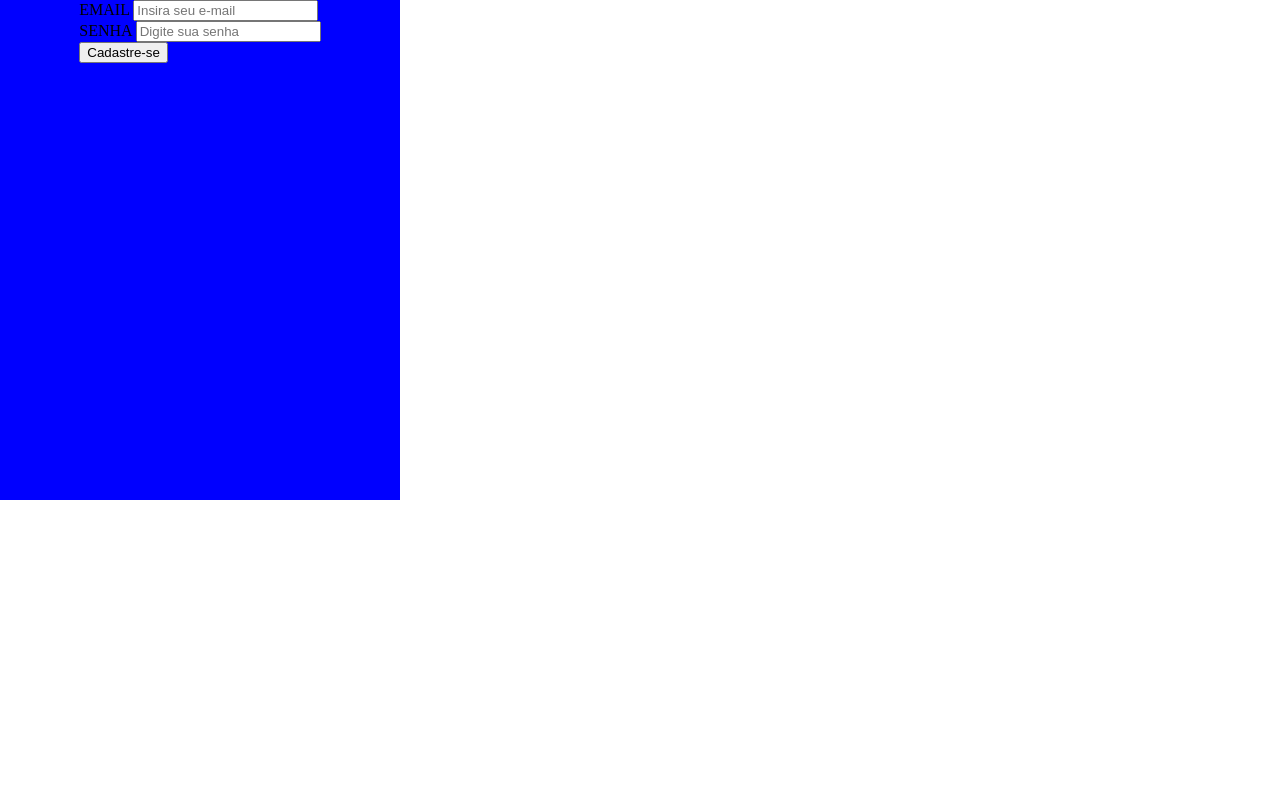
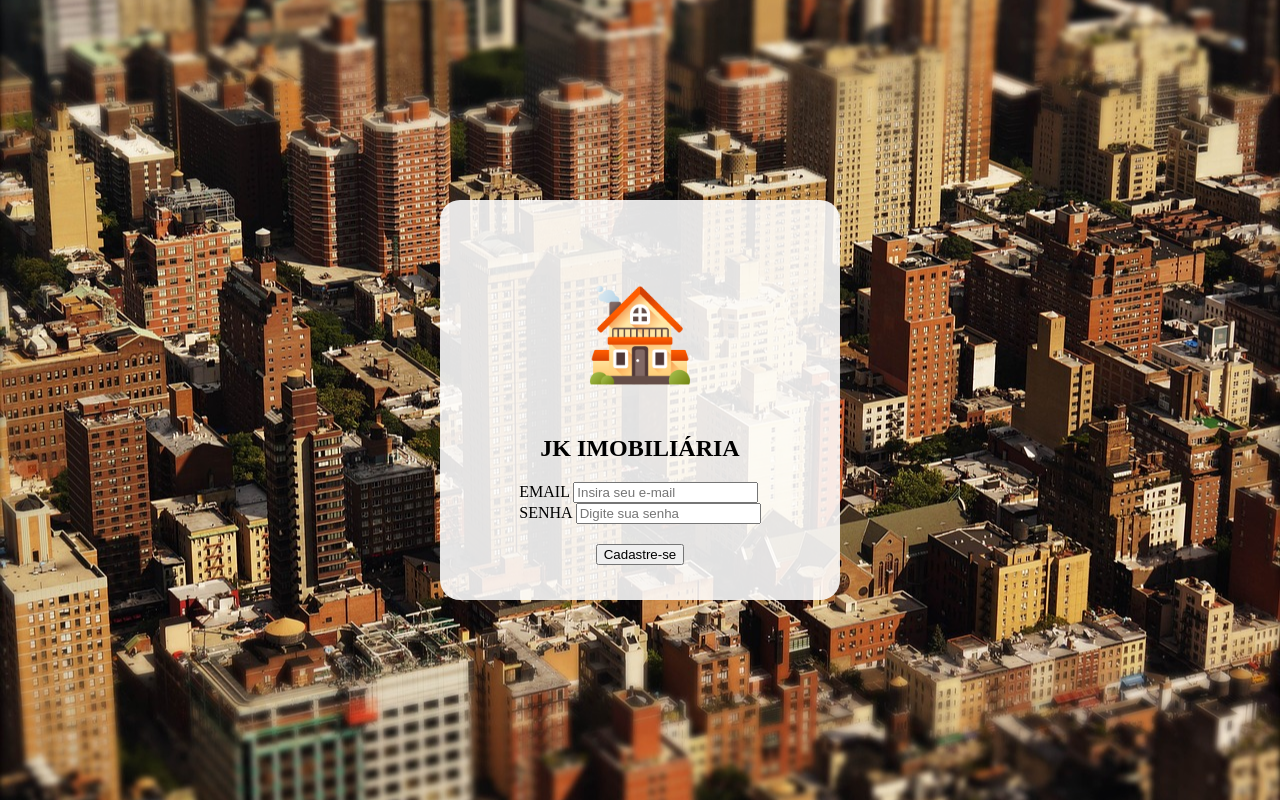
Before and after one commit to BrunoAlmeidaRamos/Projeto-mobiliaria, a plain HTML site: page form.html in a window 1280 px wide. Drawn offline with Linux system fonts and the light colour scheme.

Commit message:
formulario
25/03/2025

```diff
--- a/form.css
+++ b/form.css
@@ -2,10 +2,42 @@
     margin: 0;
 }
 
+section {
+    width: 100vw;
+    height: 100vh;
+    background-image: url(IMG/fundo_forms.jpg);
+    background-repeat: no-repeat;
+    background-size: cover;
+    background-position: center;
+    display: flex;
+    flex-direction: row;
+    justify-content: center;
+    align-items: center;
+
+}
+.casa {
+    display: flex;
+    flex-direction: column;
+    align-items: center;
+    padding: 20px;
+}
+.casa img{
+    width: 100px;
+    padding: 50px;
+}
+
 .div-form {
     display: flex;
+    flex-direction: column;
     justify-content: center;
+    align-items: center;
     width: 400px;
-    height: 500px;
-    background: blue;
+    height: 400px;
+    background-color: rgba(255, 255, 255, 0.877);
+    border-radius: 20px;
 }
+.enviar {
+    display: flex;
+    justify-content: center;
+    padding: 20px;
+}
--- a/form.html
+++ b/form.html
@@ -10,19 +10,30 @@
 
 <body>
 
+    <section>
         <div class="div-form">
+            <div class="casa">
+                <img src="IMG/Logo.png" alt="logo">
+                <h1>JK IMOBILIÁRIA</h1>
+            </div>
+
             <form action="">
                 <label for="input-email">EMAIL</label>
-            <input type="email" class="input-email" id="input-email" name="input-email" placeholder="Insira seu e-mail">
+                <input type="email" class="input-email" id="input-email" name="input-email"
+                    placeholder="Insira seu e-mail">
                 <br>
 
                 <label for="input-password">SENHA</label>
                 <input type="password" class="input-senha" id="input-password" name="input-password"
                     placeholder="Digite sua senha"> <br>
 
+                <div class="enviar">
                     <input type="submit" value="Cadastre-se">
+                </div>
+
             </form>
         </div>
+    </section>
 
 </body>
 
```
Also changed, not shown: IMG/fundo_forms.jpg (added). Lines whose indentation alone changed are shown as unchanged.
